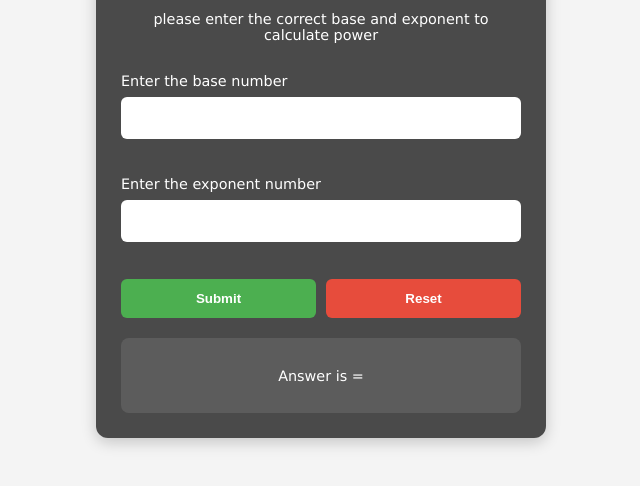
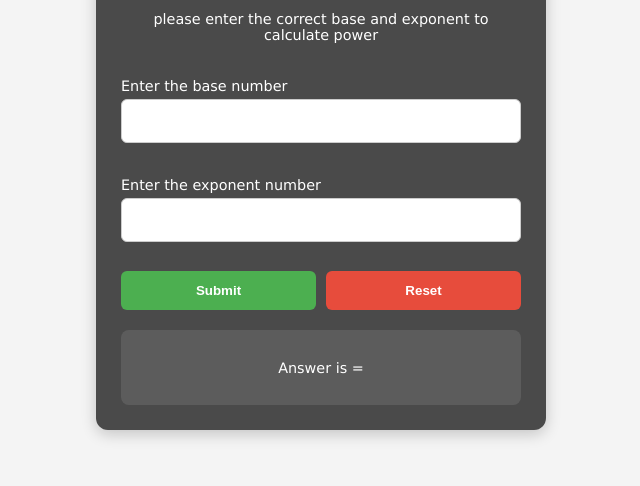
Before and after one commit to chamod-herath/power_calculater, a plain HTML site: page index.html in a window 1280 px wide. Shown: the part 100-586 px from the top of the page, without its empty margins (319-959 px from the left). Drawn offline with Linux system fonts and the light colour scheme.

Commit message:
ui alignment

```diff
--- a/style.css
+++ b/style.css
@@ -33,33 +33,40 @@ p {
 }
 
 
+/* Container for the whole input section */
 .inputs {
     display: flex;
-    flex-direction: column;
+    justify-content: center;
+    width: 100%;
     margin-top: 20px;
 }
 
+/* This is the secret sauce:
+   It forces the labels and inputs into a single vertical column */
 .input_chiled {
     display: flex;
     flex-direction: column;
+    width: 100%; /* Ensures it fills the gray box */
 }
 
 label {
-    margin-top: 10px;
+    margin-top: 15px;
+    margin-bottom: 5px;
     font-size: 0.9rem;
+    text-align: left; /* Better readability than centered labels */
 }
 
 input {
     padding: 12px;
-    margin: 8px 0;
     border-radius: 6px;
-    border: none;
+    border: 1px solid #ccc;
     font-size: 1rem;
     width: 100%;
-    box-sizing: border-box;
+    box-sizing: border-box; /* Crucial: keeps padding inside the width */
+    margin: 0; /* Reset margins to prevent shifting */
 }
 
-
+/* Remove your old #base margin-left entirely! */
 #base {
     margin-left: 0;
 }
```
